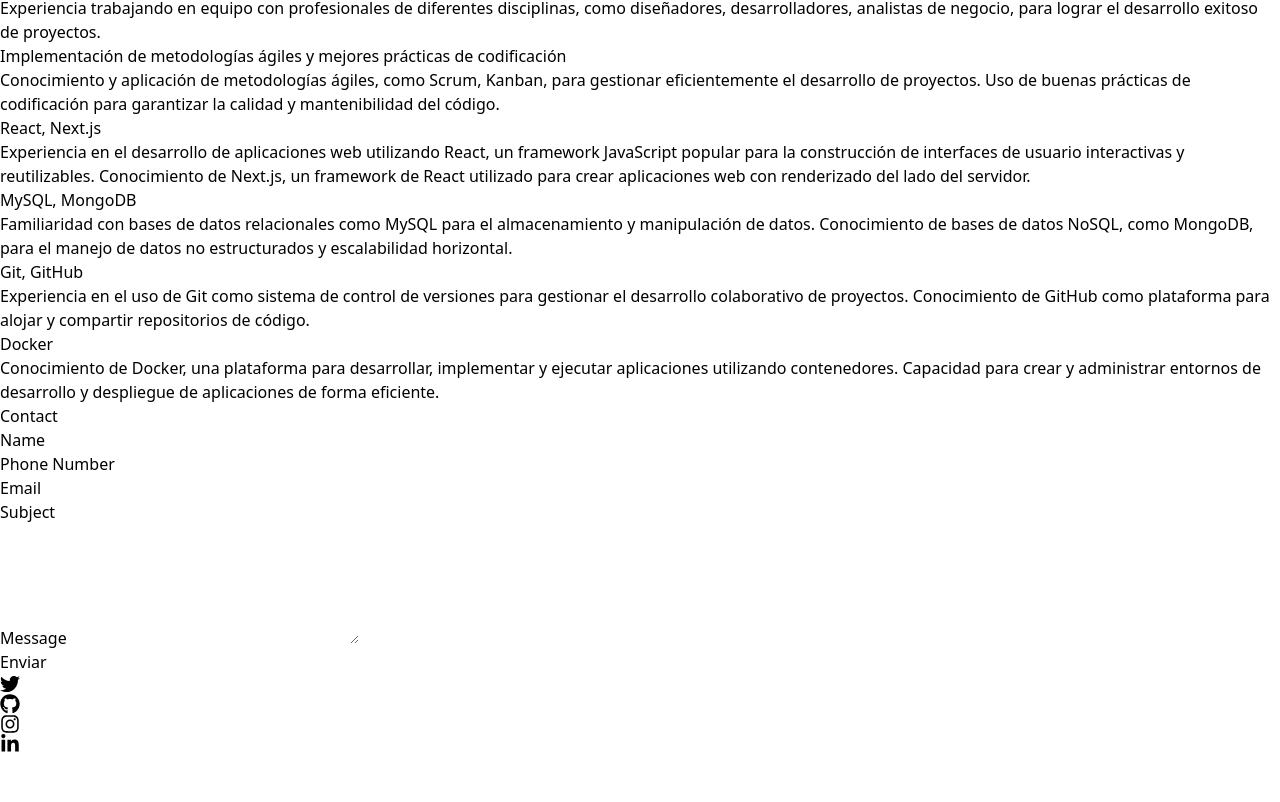
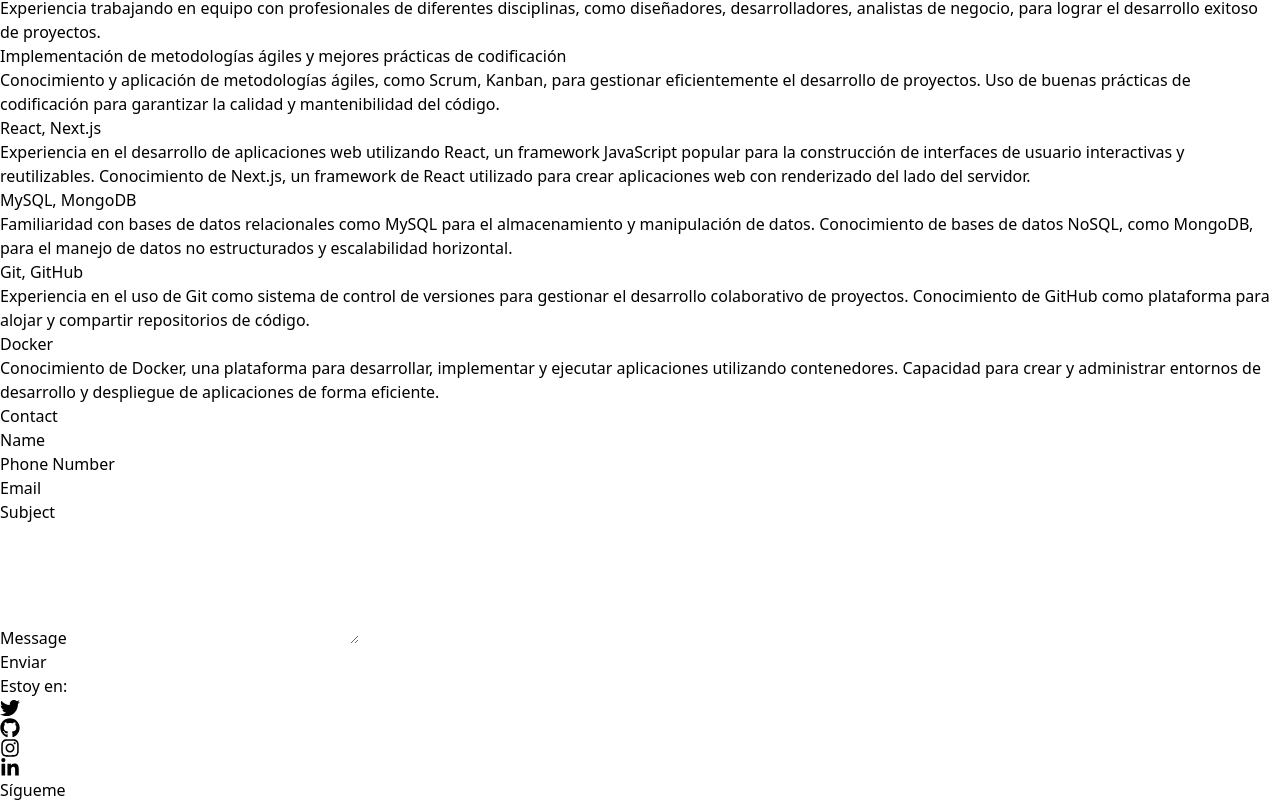
Before and after one commit to monier87/MyPortafofio_React, a React (Vite) app: page / in a window 1280 px wide. Shown: the part 1116-1918 px from the top of the page. Before the commit the page ends 1870 px from the top, so only its background shows below. Built offline with nearby package versions, Linux system fonts and the light colour scheme.

Commit message:
Update Footer

```diff
--- a/src/components/Footer.jsx
+++ b/src/components/Footer.jsx
@@ -5,10 +5,20 @@
   return (
     <div className='flex justify-center items-center py-6 bg-blue-200'>
       <div className='flex space-x-4'>
-        <FaTwitter className='cursor-pointer' size={20} />
-        <FaGithub className='cursor-pointer' size={20} />
-        <FaInstagram className='cursor-pointer' size={20} />
-        <FaLinkedinIn className='cursor-pointer' size={20} />
+        <span className="font-semibold">Estoy en: </span>
+        <a href='https://twitter.com/tu_perfil_de_twitter' target='_blank' rel='noopener noreferrer'>
+          <FaTwitter className='cursor-pointer' size={20} />
+        </a>
+        <a href='https://github.com/tu_perfil_de_github' target='_blank' rel='noopener noreferrer'>
+          <FaGithub className='cursor-pointer' size={20} />
+        </a>
+        <a href='https://instagram.com/tu_perfil_de_instagram' target='_blank' rel='noopener noreferrer'>
+          <FaInstagram className='cursor-pointer' size={20} />
+        </a>
+        <a href='https://linkedin.com/in/tu_perfil_de_linkedin' target='_blank' rel='noopener noreferrer'>
+          <FaLinkedinIn className='cursor-pointer' size={20} />
+        </a>
+        <span className="animate-bounce">Sígueme</span>
       </div>
     </div>
   );
```
